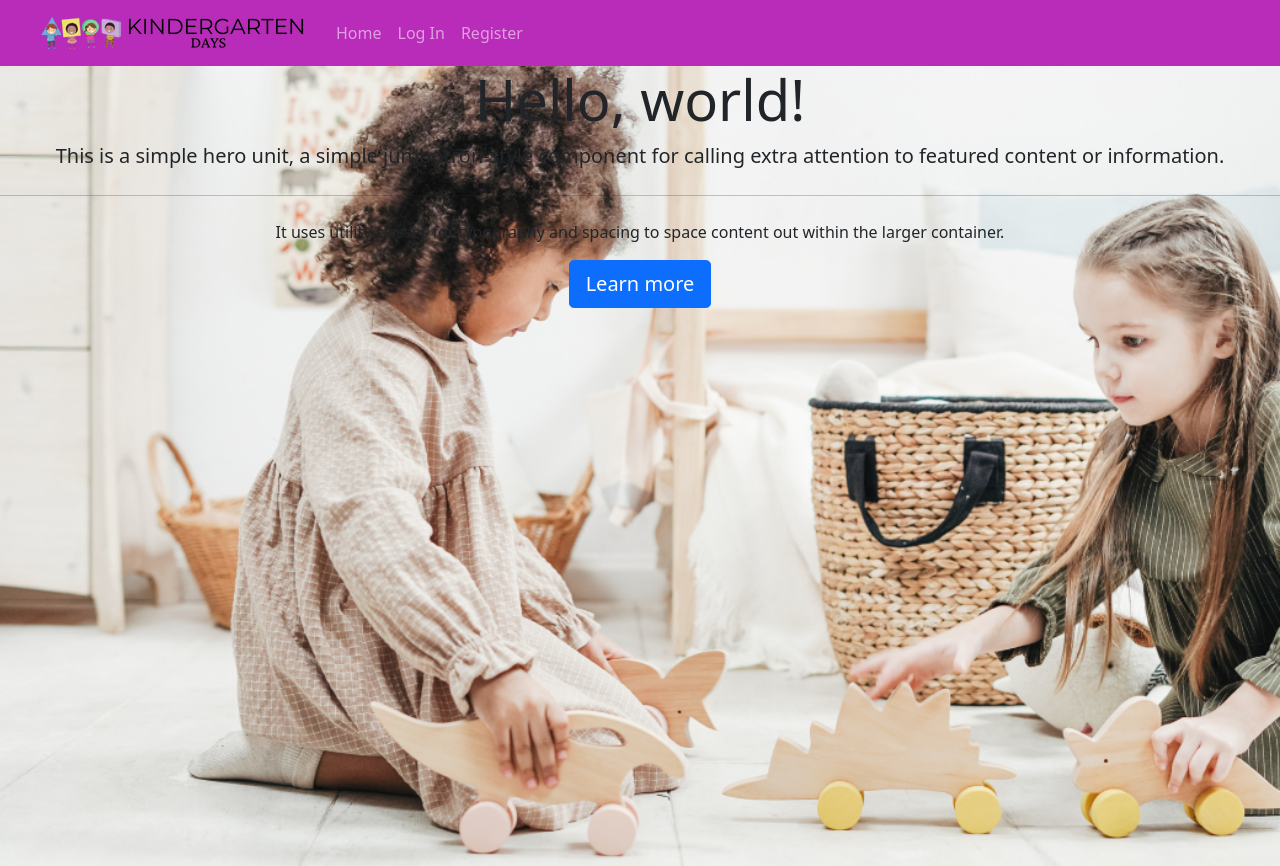
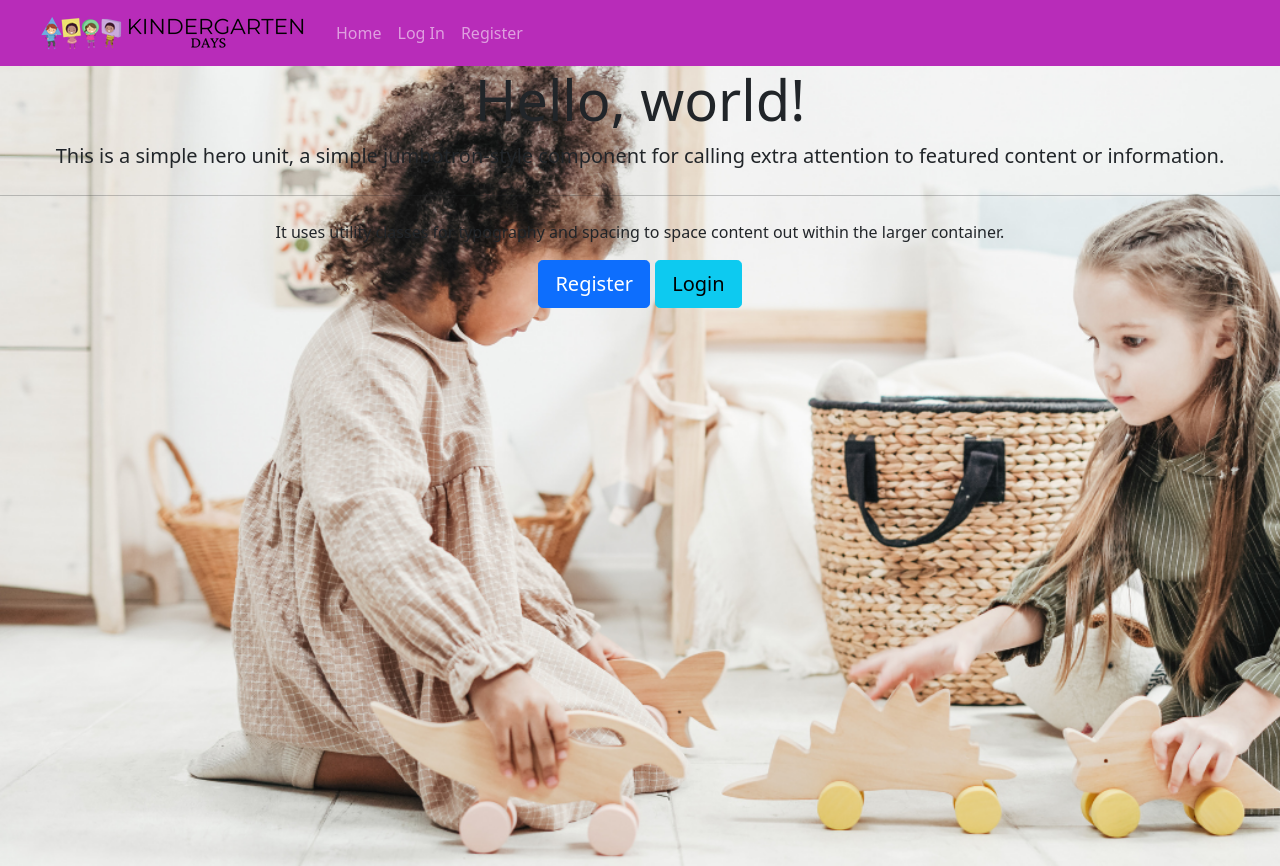
Before and after one commit to lolaedun/kindergarten-days, a Flask app: page / in a window 1280 px wide. Run offline with Flask 2, Linux system fonts and the light colour scheme; some libraries are stand-ins or nearby versions.

Commit message:
add wiring to register and login buttons

```diff
--- a/templates/pages/home.html
+++ b/templates/pages/home.html
@@ -10,7 +10,8 @@
   <hr class="my-4">
   <p>It uses utility classes for typography and spacing to space content out within the larger container.</p>
   <p class="lead">
-    <a class="btn btn-primary btn-lg" href="#" role="button">Learn more</a>
+    <a class="btn btn-primary btn-lg" href="{{url_for('register')}}" role="button">Register</a>
+    <a class="btn btn-info btn-lg" href="{{url_for('login')}}" role="button">Login</a>
   </p>
 
   </div>
```
